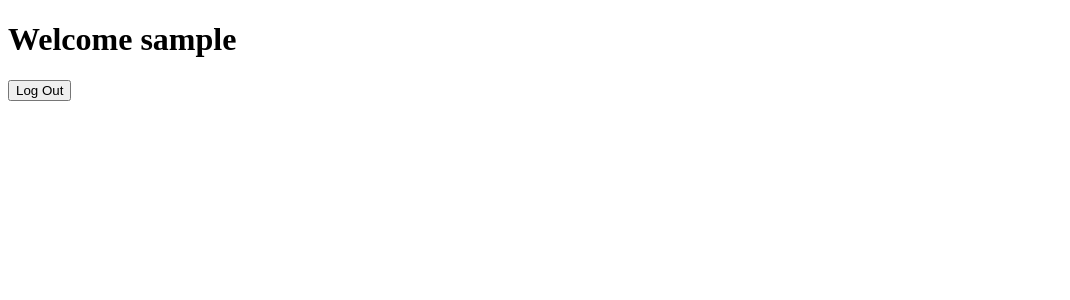
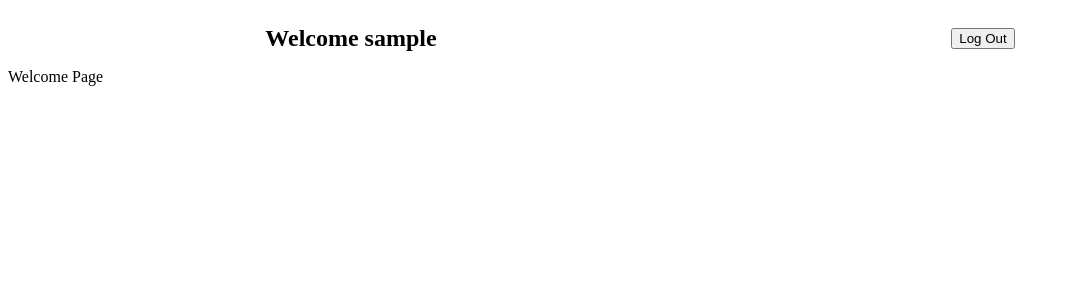
Before and after one commit to Chesterrific/codingchallenge, a React (Create React App) app: page /welcome in a window 1280 px wide. Shown: the top 300 px of the page, without its empty margins (0-1070 px from the left). Built offline with nearby package versions, Linux system fonts and the light colour scheme; sample sign-in values are in the browser's storage.

Commit message:
Fully working redirects added.

```diff
--- a/src/App.css
+++ b/src/App.css
@@ -6,10 +6,24 @@
   justify-content: center;
 }
 
-.hidden{
+.hidden {
   visibility: hidden;
 }
 
-.login input{
+.login input {
   margin-bottom: 10px;
 }
+
+.welcome {
+  display: flex;
+  height: 7.5vh;
+  justify-content: space-around;
+  align-items: center;
+}
+
+.nav-links {
+  display: flex;
+  justify-content: space-around;
+  width: 50%;
+  list-style: none;
+}
--- a/src/components/AllRoutes.js
+++ b/src/components/AllRoutes.js
@@ -5,7 +5,7 @@ import { Route, Switch } from 'react-router-dom';
 import Login from '../pages/Login.js';
 
 // Components
-import ProtectedRoute from './ProtectedRoute.js';
+import ProtectedRoutes from './ProtectedRoutes.js';
 
 export default function AllRoutes({ login, setLogin, username, setUsername }) {
   return (
@@ -18,14 +18,13 @@ export default function AllRoutes({ login, setLogin, username, setUsername }) {
           setUsername={setUsername}
         />
       </Route>
-      <Route path='/'>
-        <ProtectedRoute
-          login={login}
-          setLogin={setLogin}
-          username={username}
-          setUsername={setUsername}
-        />
-      </Route>
+      <ProtectedRoutes
+        path='/'
+        login={login}
+        setLogin={setLogin}
+        username={username}
+        setUsername={setUsername}
+      />
     </Switch>
   )
 }
--- /dev/null
+++ b/src/components/Navigation.js
@@ -0,0 +1,20 @@
+import React from 'react'
+import { Link, useHistory } from 'react-router-dom';
+
+export default function Navigation({ setLogin, username }) {
+
+  let history = useHistory();
+
+  const submitLogOut = () => {
+    localStorage.setItem('loginStatus', 'false');
+    setLogin(false);
+    history.push('/');
+  }
+
+  return (
+    <nav className='welcome'>
+      <h1>Welcome {username}</h1>
+      <button onClick={submitLogOut}>Log Out</button>
+    </nav>
+  )
+}
--- a/src/components/ProtectedRoute.js
+++ b/src/components/ProtectedRoutes.js
@@ -4,8 +4,12 @@ import { Redirect, Route } from 'react-router-dom'
 // Pages
 import Welcome from '../pages/Welcome.js';
 
+// Components
+import Navigation from '../components/Navigation.js';
+
 export default function AppWrapper({ login, setLogin, username, setUsername }) {
 
+  // Redirect to login page if login state is false.
   if (!login) {
     console.log('redirecting to login');
     return (
@@ -15,6 +19,11 @@ export default function AppWrapper({ login, setLogin, username, setUsername }) {
 
   return (
     <div>
+      <Navigation
+        setLogin={setLogin}
+        username={username}
+      />
+      {/* Protected routes go here. */}
       <Route path='/welcome' exact>
         <Welcome
           setLogin={setLogin}
--- a/src/pages/Welcome.js
+++ b/src/pages/Welcome.js
@@ -1,21 +1,10 @@
 import React from 'react'
-import { useHistory } from 'react-router-dom';
 
-export default function Welcome(props) {
-
-  let history = useHistory();
-
-  const submitLogOut = () => {
-    localStorage.setItem('loginStatus', 'false');
-    props.setLogin(false);
-    props.setUsername('');
-    history.push('/');
-  }
+export default function Welcome() {
 
   return (
     <div>
-      <h1>Welcome {props.username}</h1>
-      <button onClick={submitLogOut}>Log Out</button>
+      Welcome Page
     </div>
   )
 }
```
Also changed, not shown: src/App.js (+4 -8 lines), src/components/Form.js (line endings or trailing spaces), src/pages/Login.js (line endings or trailing spaces), 1 other file (tests, documents, lock files or other folders).
